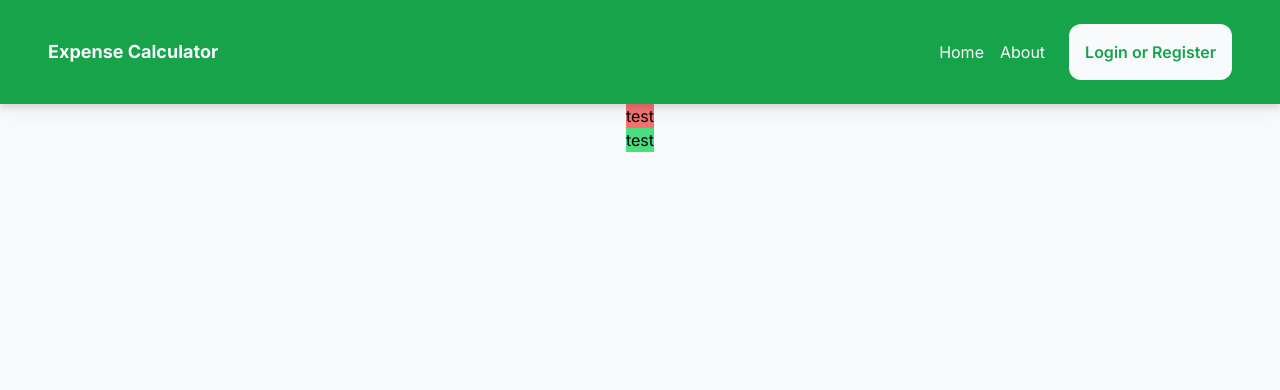
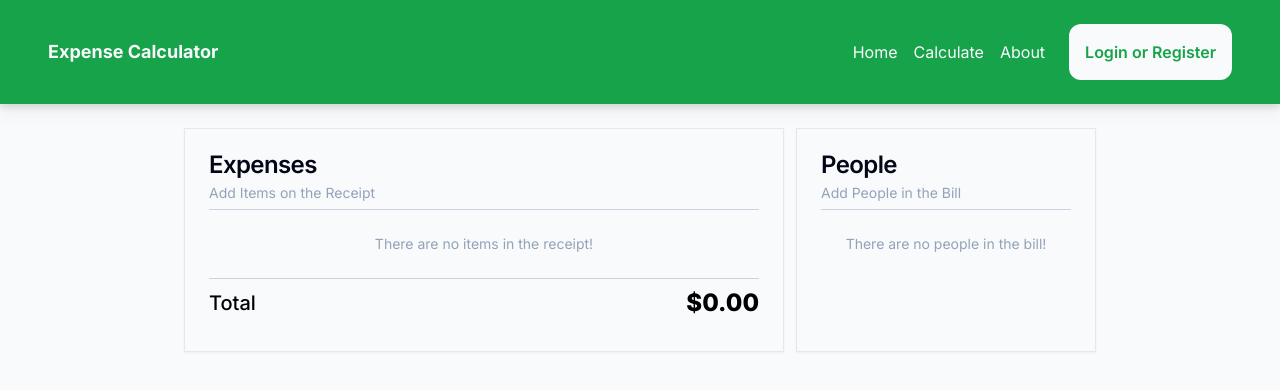
Before and after one commit to AaronHongry/Expense-Calculator-JS, a Next.js app: page /calculate in a window 1280 px wide. Shown: the top 390 px of the page. Built offline with nearby package versions, Linux system fonts and the light colour scheme; no server answers.

Commit message:
Added Calculate Page

```diff
--- a/package.json
+++ b/package.json
@@ -11,6 +11,7 @@
   "dependencies": {
     "@radix-ui/react-avatar": "^1.0.4",
     "@radix-ui/react-dropdown-menu": "^2.0.6",
+    "@radix-ui/react-separator": "^1.0.3",
     "@radix-ui/react-slot": "^1.0.2",
     "class-variance-authority": "^0.7.0",
     "clsx": "^2.1.0",
--- a/src/app/about/page.tsx
+++ b/src/app/about/page.tsx
@@ -2,7 +2,7 @@
 
 export default function About() {
   return (
-    <div className="flex flex-col min-h-screen">
+    <div className="flex flex-col min-h-full">
       <div className="m-10 flex flex-col items-center">
         <h1 className="text-5xl font-semibold text-slate-950">What is the Expense Calculator?</h1>
         <h2 className="my-4 mx-56 text-lg font-medium text-gray-800 indent-14">
--- a/src/app/calculate/page.tsx
+++ b/src/app/calculate/page.tsx
@@ -1,17 +1,50 @@
 "use client";
+import {
+  Card,
+  CardContent,
+  CardDescription,
+  CardFooter,
+  CardHeader,
+  CardTitle,
+} from "@/components/ui/card";
+import { Separator } from "@/components/ui/separator";
 
 export default function Calculate() {
   return (
-    <div className="bg-background flex flex-col min-h-screen">
-      <div className="flex flex-row justify-center items-center">
-        <div className="">
-          <div className="bg-red-400 min-w-full min-h-full">
-            <h1>test</h1>
-          </div>
-          <div className="bg-green-400 min-w-full min-h-full">
-            <h1>test</h1>
-          </div>
-        </div>
+    <div className="bg-background flex flex-col min-h-full p-6 ">
+      <div className="flex flex-row justify-center gap-3 px-40">
+        <Card className="w-2/3">
+          <CardHeader>
+            <CardTitle className="text-slate-950">Expenses</CardTitle>
+            <CardDescription className="text-slate-400">Add Items on the Receipt</CardDescription>
+            <Separator className="bg-slate-300"/>
+          </CardHeader>
+
+          <CardContent className="flex justify-center">
+            <CardDescription className="text-slate-400">There are no items in the receipt!</CardDescription>
+          </CardContent>
+
+          <CardContent>
+            <Separator className="bg-slate-300"/>
+            <div className="flex flex-row justify-between items-center py-2">
+              <p className="font-medium text-xl">Total</p>
+              <p className="font-extrabold text-2xl">$0.00</p>
+            </div>
+          </CardContent>
+        </Card>
+
+        <Card className="w-1/3">
+          <CardHeader>
+            <CardTitle className="text-slate-950">People</CardTitle>
+            <CardDescription className="text-slate-400">Add People in the Bill</CardDescription>
+            <Separator className="bg-slate-300"/>
+          </CardHeader>
+
+
+          <CardContent className="flex justify-center">
+              <CardDescription className="text-slate-400">There are no people in the bill!</CardDescription>
+          </CardContent>
+        </Card>
       </div>
     </div>
   );
--- a/src/app/layout.tsx
+++ b/src/app/layout.tsx
@@ -18,9 +18,9 @@ export default function RootLayout({
 }>) {
   return (
     <html lang="en">
-      <body className={`${inter.className} ${GeistSans.className}`}>
+      <body className={`${inter.className} ${GeistSans.className} bg-slate-50`}>
         <Navbar />
-        <main className="bg-slate-50">
+        <main>
           {children}
         </main>
       </body>
--- a/src/app/page.tsx
+++ b/src/app/page.tsx
@@ -2,7 +2,7 @@
 
 export default function Home() {
   return (
-    <div className="flex flex-col min-h-screen">
+    <div className="flex flex-col min-h-full">
       <div className="m-10 flex flex-col items-center">
         <h1 className="text-6xl font-semibold text-gray-950">Welcome!</h1>
         <h2 className="m-5 text-lg font-medium text-gray-800">
--- /dev/null
+++ b/src/app/profile/[id]/page.tsx
@@ -0,0 +1 @@
+"use client";
--- a/src/components/navbar/navbar.tsx
+++ b/src/components/navbar/navbar.tsx
@@ -14,6 +14,11 @@ export const Navbar: React.FC = () => {
             </Link>
           </li>
           <li>
+            <Link tabIndex={-1} href="/calculate" className="text-slate-50 hover:text-gray-300">
+              Calculate
+            </Link>
+          </li>
+          <li>
             <Link tabIndex={-1} href="/about" className="text-slate-50 hover:text-gray-300 pr-2">
               About
             </Link>
--- /dev/null
+++ b/src/components/ui/card.tsx
@@ -0,0 +1,79 @@
+import * as React from "react"
+
+import { cn } from "@/lib/utils"
+
+const Card = React.forwardRef<
+  HTMLDivElement,
+  React.HTMLAttributes<HTMLDivElement>
+>(({ className, ...props }, ref) => (
+  <div
+    ref={ref}
+    className={cn(
+      "rounded-lg border bg-card text-card-foreground shadow-sm",
+      className
+    )}
+    {...props}
+  />
+))
+Card.displayName = "Card"
+
+const CardHeader = React.forwardRef<
+  HTMLDivElement,
+  React.HTMLAttributes<HTMLDivElement>
+>(({ className, ...props }, ref) => (
+  <div
+    ref={ref}
+    className={cn("flex flex-col space-y-1.5 p-6", className)}
+    {...props}
+  />
+))
+CardHeader.displayName = "CardHeader"
+
+const CardTitle = React.forwardRef<
+  HTMLParagraphElement,
+  React.HTMLAttributes<HTMLHeadingElement>
+>(({ className, ...props }, ref) => (
+  <h3
+    ref={ref}
+    className={cn(
+      "text-2xl font-semibold leading-none tracking-tight",
+      className
+    )}
+    {...props}
+  />
+))
+CardTitle.displayName = "CardTitle"
+
+const CardDescription = React.forwardRef<
+  HTMLParagraphElement,
+  React.HTMLAttributes<HTMLParagraphElement>
+>(({ className, ...props }, ref) => (
+  <p
+    ref={ref}
+    className={cn("text-sm text-muted-foreground", className)}
+    {...props}
+  />
+))
+CardDescription.displayName = "CardDescription"
+
+const CardContent = React.forwardRef<
+  HTMLDivElement,
+  React.HTMLAttributes<HTMLDivElement>
+>(({ className, ...props }, ref) => (
+  <div ref={ref} className={cn("p-6 pt-0", className)} {...props} />
+))
+CardContent.displayName = "CardContent"
+
+const CardFooter = React.forwardRef<
+  HTMLDivElement,
+  React.HTMLAttributes<HTMLDivElement>
+>(({ className, ...props }, ref) => (
+  <div
+    ref={ref}
+    className={cn("flex items-center p-6 pt-0", className)}
+    {...props}
+  />
+))
+CardFooter.displayName = "CardFooter"
+
+export { Card, CardHeader, CardFooter, CardTitle, CardDescription, CardContent }
--- /dev/null
+++ b/src/components/ui/separator.tsx
@@ -0,0 +1,31 @@
+"use client"
+
+import * as React from "react"
+import * as SeparatorPrimitive from "@radix-ui/react-separator"
+
+import { cn } from "@/lib/utils"
+
+const Separator = React.forwardRef<
+  React.ElementRef<typeof SeparatorPrimitive.Root>,
+  React.ComponentPropsWithoutRef<typeof SeparatorPrimitive.Root>
+>(
+  (
+    { className, orientation = "horizontal", decorative = true, ...props },
+    ref
+  ) => (
+    <SeparatorPrimitive.Root
+      ref={ref}
+      decorative={decorative}
+      orientation={orientation}
+      className={cn(
+        "shrink-0 bg-border",
+        orientation === "horizontal" ? "h-[1px] w-full" : "h-full w-[1px]",
+        className
+      )}
+      {...props}
+    />
+  )
+)
+Separator.displayName = SeparatorPrimitive.Root.displayName
+
+export { Separator }
```
Also changed, not shown: 1 other file (tests, documents, lock files or other folders).
